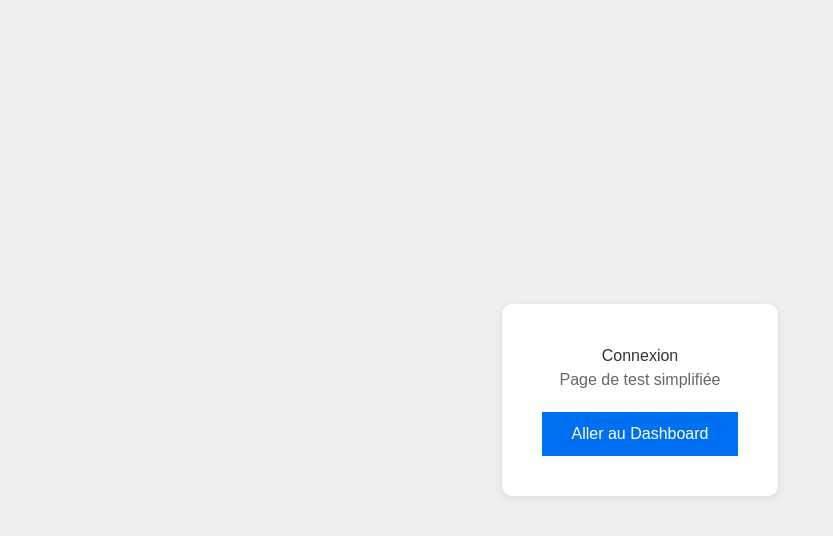
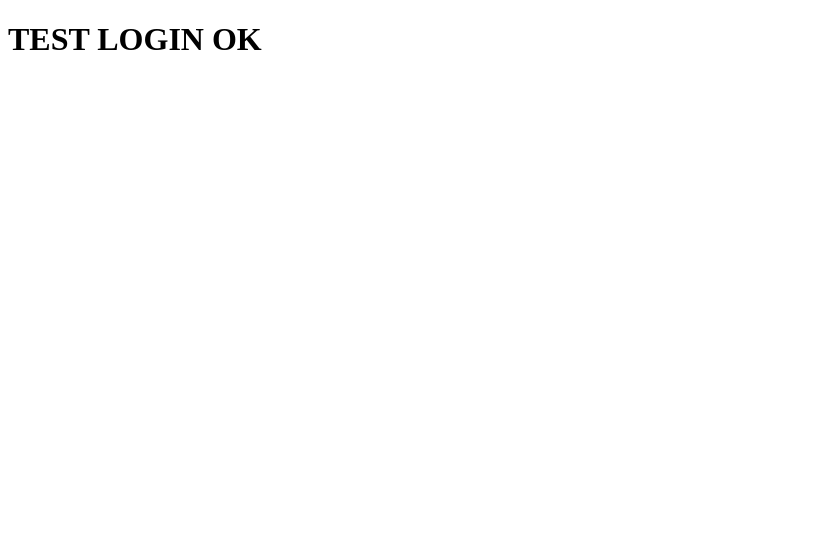
Before and after one commit to abderrahmanenor-create/GCP-SII, a Next.js app: page /login in a window 1280 px wide. Shown: the top 536 px of the page, without its empty margins (0-833 px from the left). Built offline with nearby package versions, Linux system fonts and the light colour scheme.

Commit message:
Diagnostic: Minimal layout to isolate crash

```diff
--- a/src/app/layout.tsx
+++ b/src/app/layout.tsx
@@ -1,10 +1,3 @@
-import type { Metadata } from "next";
-import "./globals.css";
-
-export const metadata: Metadata = {
-  title: "GCP-SII",
-};
-
 export default function RootLayout({
   children,
 }: {
@@ -12,9 +5,7 @@ export default function RootLayout({
 }) {
   return (
     <html lang="fr">
-      <body style={{ margin: 0, padding: 0 }}>
-        {children}
-      </body>
+      <body>{children}</body>
     </html>
   );
 }
--- a/src/app/login/page.tsx
+++ b/src/app/login/page.tsx
@@ -1,28 +1,3 @@
-"use client";
-
-import { useState } from "react";
-import { useRouter } from "next/navigation";
-
 export default function LoginPage() {
-  const router = useRouter();
-
-  const handleLogin = () => {
-    // Pour l'instant, on simule la connexion pour voir si ça marche
-    router.push("/dashboard");
-  };
-
-  return (
-    <div style={{ height: "100vh", display: "flex", alignItems: "center", justifyContent: "center", background: "#f0f0f0" }}>
-      <div style={{ background: "white", padding: "40px", borderRadius: "10px", boxShadow: "0 2px 10px rgba(0,0,0,0.1)", textAlign: "center" }}>
-        <h1 style={{ color: "#333" }}>Connexion</h1>
-        <p style={{ color: "#666" }}>Page de test simplifiée</p>
-        <button
-          onClick={handleLogin}
-          style={{ marginTop: "20px", padding: "10px 30px", background: "#0070f3", color: "white", border: "none", cursor: "pointer", fontSize: "16px" }}
-        >
-          Aller au Dashboard
-        </button>
-      </div>
-    </div>
-  );
+  return <h1>TEST LOGIN OK</h1>;
 }
--- a/src/app/page.tsx
+++ b/src/app/page.tsx
@@ -1,6 +1,3 @@
-import { redirect } from "next/navigation";
-
 export default function Home() {
-  // Redirection automatique vers le login
-  redirect("/login");
+  return <h1>TEST RACINE OK</h1>;
 }
```
